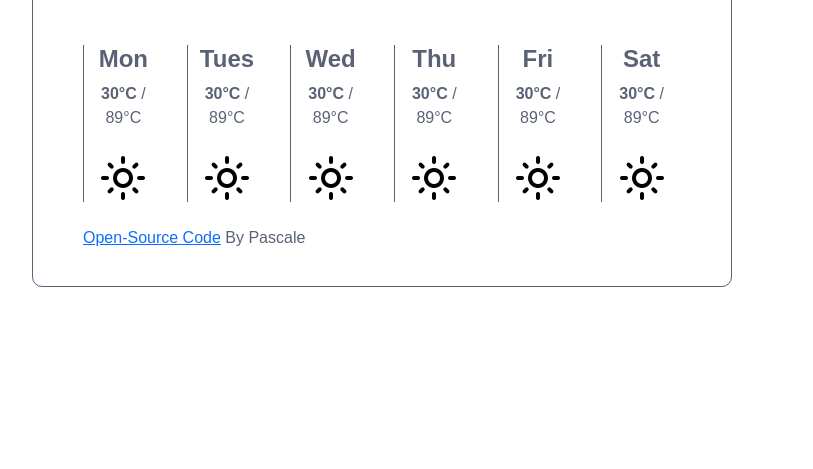
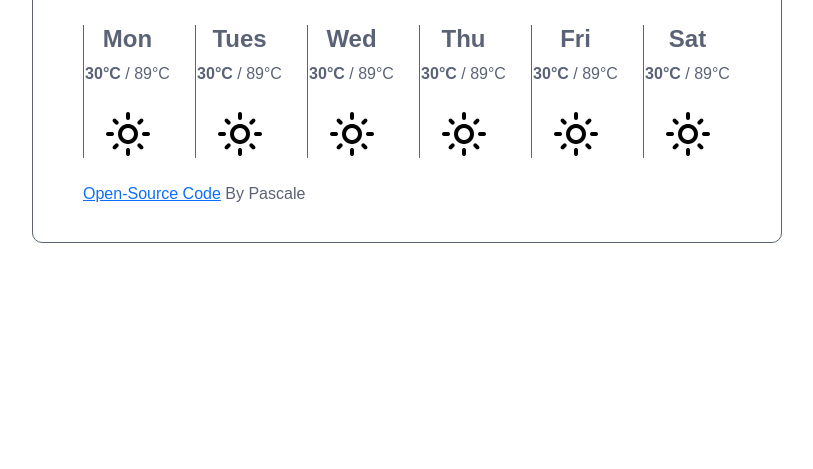
Before and after one commit to Meipa/my-weather-app, a plain HTML site: page index.html in a window 1280 px wide. Shown: the part 331-800 px from the top of the page, without its empty margins (50-863 px from the left). Drawn offline with nearby package versions, Linux system fonts and the light colour scheme; no server answers.

Commit message:
added id forecast

```diff
--- a/index.html
+++ b/index.html
@@ -86,7 +86,7 @@
 
         <br />
         <br />
-        <div class="prediction">
+        <div class="prediction" id="forecast">
           <div class="row">
             <div class="col-sm-2">
               <ul>
--- a/src/styles.css
+++ b/src/styles.css
@@ -13,7 +13,7 @@ h4 {
   font-weight: bold;
 }
 .pageLayout {
-  max-width: 700px;
+  max-width: 750px;
   display: block;
   border: 0.1px solid #5a6275;
   border-radius: 10px;
```
